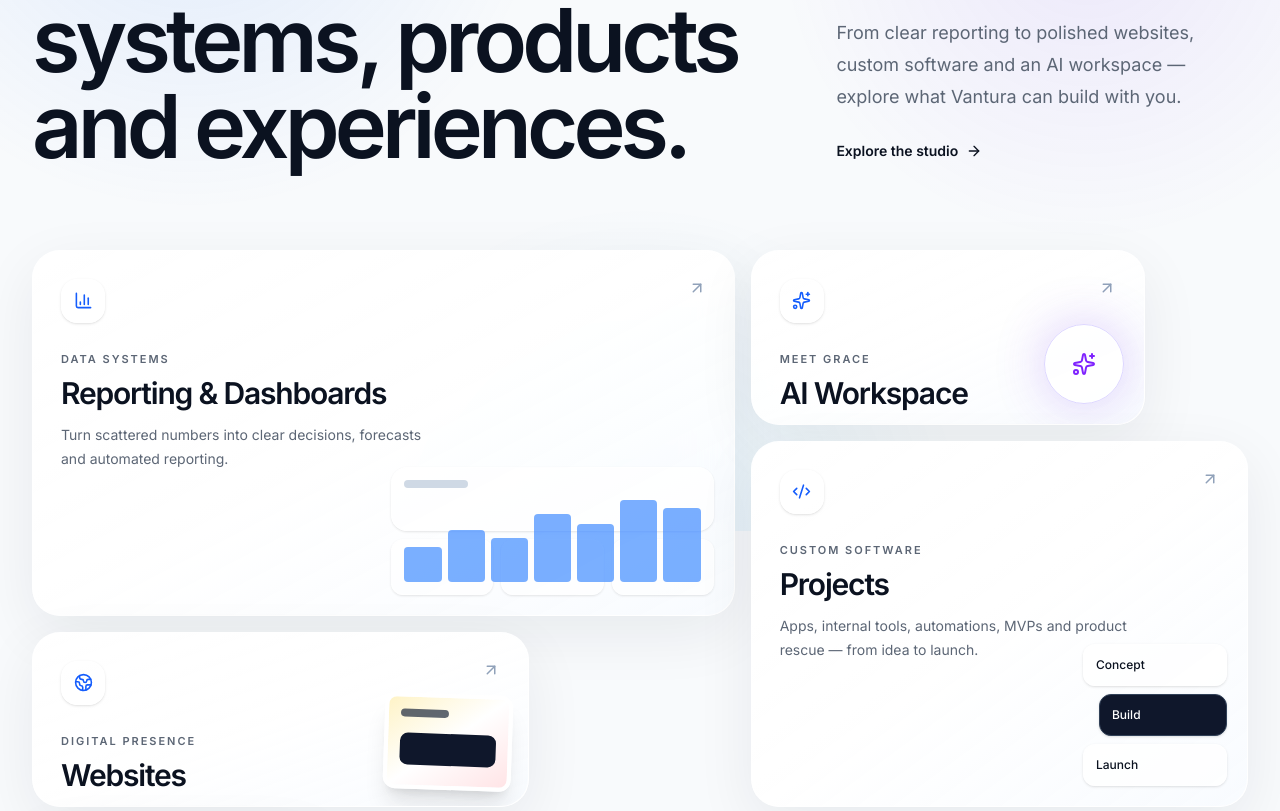
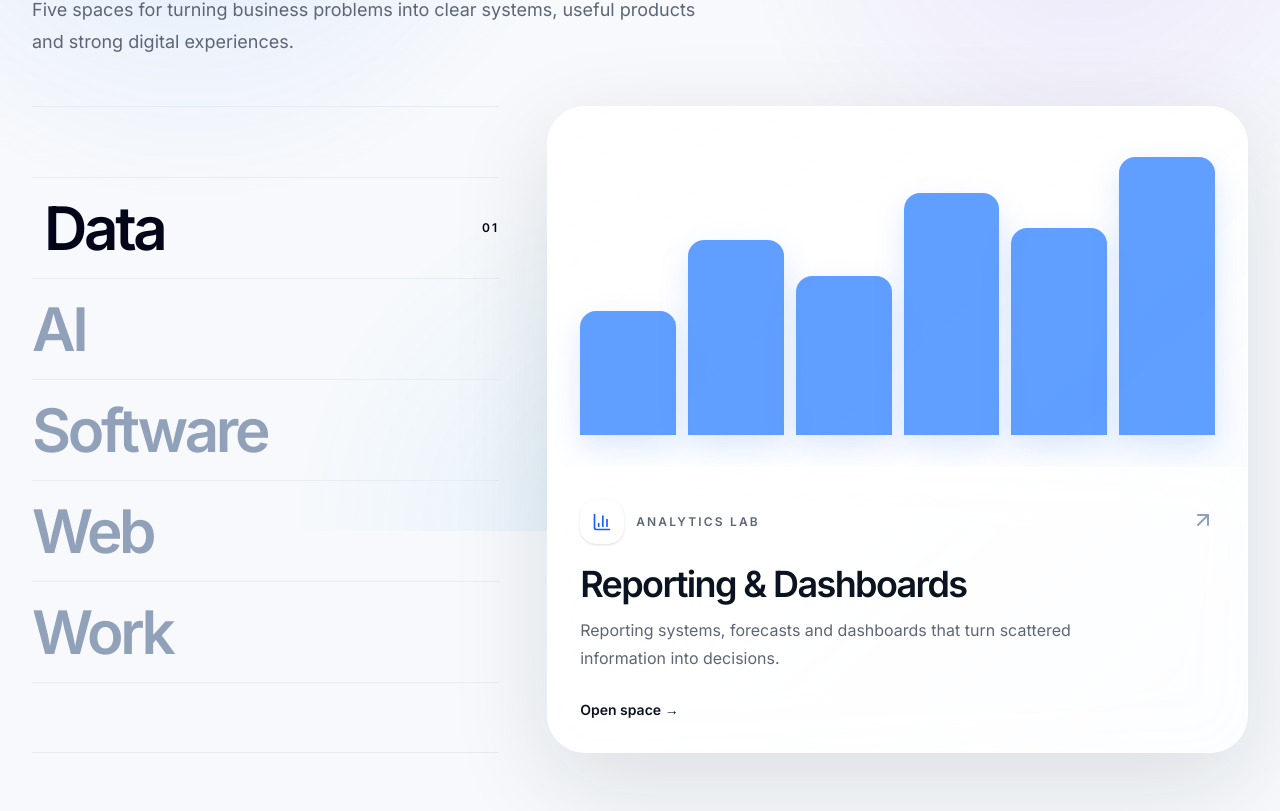
Before and after one commit to rem0ulade/vantura-neu, a Next.js app: page / in a window 1280 px wide. Shown: the part 269-1080 px from the top of the page. Built offline with nearby package versions, Linux system fonts and the light colour scheme.

Commit message:
Redesign homepage as interactive Vantura studio

```diff
--- a/components/LocalizedLanding.tsx
+++ b/components/LocalizedLanding.tsx
@@ -1,76 +1,83 @@
 'use client'
 
 import Link from 'next/link'
-import { ArrowRight, ArrowUpRight, BarChart3, BriefcaseBusiness, Code2, Globe2, Sparkles } from 'lucide-react'
+import { useState } from 'react'
+import { ArrowUpRight, BarChart3, BriefcaseBusiness, Code2, Globe2, Sparkles } from 'lucide-react'
 import { LanguageRedirect } from './LanguageRedirect'
 import { LanguageSwitch } from './LanguageSwitch'
 
 const copy = {
   en: {
     eyebrow: 'Vantura Studios',
-    title: 'Ideas become systems, products and experiences.',
-    intro: 'From clear reporting to polished websites, custom software and an AI workspace — explore what Vantura can build with you.',
-    explore: 'Explore the studio',
-    footer: 'Built with clarity, speed and a strong sense for the actual business problem.',
+    title: 'Enter the studio.',
+    intro: 'Five spaces for turning business problems into clear systems, useful products and strong digital experiences.',
+    open: 'Open space',
     items: [
-      { title: 'Reporting & Dashboards', label: 'Data systems', description: 'Turn scattered numbers into clear decisions, forecasts and automated reporting.', href: '/reporting/', icon: BarChart3, size: 'lg:col-span-7 lg:row-span-2', visual: 'dashboard' },
-      { title: 'AI Workspace', label: 'Meet Grace', description: 'A workspace for orchestrating AI agents, tools and local models in one place.', href: 'https://meet-grace.com/', icon: Sparkles, size: 'lg:col-span-4', visual: 'ai' },
-      { title: 'Projects', label: 'Custom software', description: 'Apps, internal tools, automations, MVPs and product rescue — from idea to launch.', href: '/projects/', icon: Code2, size: 'lg:col-span-5 lg:row-span-2', visual: 'project' },
-      { title: 'Websites', label: 'Digital presence', description: 'Focused, modern websites designed to look sharp and turn attention into action.', href: '/websites/', icon: Globe2, size: 'lg:col-span-5', visual: 'website' },
-      { title: 'Portfolio', label: 'Selected work', description: 'A closer look at concepts, interfaces and practical solutions built by Vantura.', href: '/rem0/portfolio/', icon: BriefcaseBusiness, size: 'lg:col-span-3', visual: 'portfolio' },
+      { word: 'Data', title: 'Reporting & Dashboards', label: 'Analytics Lab', description: 'Reporting systems, forecasts and dashboards that turn scattered information into decisions.', href: '/reporting/', icon: BarChart3, visual: 'data' },
+      { word: 'AI', title: 'AI Workspace', label: 'Meet Grace', description: 'A workspace for orchestrating AI agents, tools and local models in one place.', href: 'https://meet-grace.com/', icon: Sparkles, visual: 'ai' },
+      { word: 'Software', title: 'Projects', label: 'Product Studio', description: 'Apps, internal tools, automations and MVPs — designed, built and launched around the real problem.', href: '/projects/', icon: Code2, visual: 'software' },
+      { word: 'Web', title: 'Websites', label: 'Web Atelier', description: 'Focused websites with a clear position, strong visual direction and a direct path to action.', href: '/websites/', icon: Globe2, visual: 'web' },
+      { word: 'Work', title: 'Portfolio', label: 'Selected work', description: 'Concepts, interfaces and practical solutions built across data, software, AI and the web.', href: '/rem0/portfolio/', icon: BriefcaseBusiness, visual: 'work' },
     ],
   },
   de: {
     eyebrow: 'Vantura Studios',
-    title: 'Aus Ideen werden Systeme, Produkte und Erlebnisse.',
-    intro: 'Von klarem Reporting über starke Websites bis zu individueller Software und einem AI Workspace – entdecke, was Vantura mit dir bauen kann.',
-    explore: 'Studio entdecken',
-    footer: 'Gebaut mit Klarheit, Geschwindigkeit und einem starken Blick für das eigentliche Business-Problem.',
+    title: 'Betritt das Studio.',
+    intro: 'Fünf Räume, in denen aus Business-Problemen klare Systeme, nützliche Produkte und starke digitale Erlebnisse werden.',
+    open: 'Raum öffnen',
     items: [
-      { title: 'Reporting & Dashboards', label: 'Datensysteme', description: 'Aus verteilten Zahlen werden klare Entscheidungen, Forecasts und automatisierte Reports.', href: '/de/reporting/', icon: BarChart3, size: 'lg:col-span-7 lg:row-span-2', visual: 'dashboard' },
-      { title: 'AI Workspace', label: 'Meet Grace', description: 'Ein Workspace, der AI Agents, Tools und lokale Modelle an einem Ort orchestriert.', href: 'https://meet-grace.com/', icon: Sparkles, size: 'lg:col-span-4', visual: 'ai' },
-      { title: 'Projekte', label: 'Individuelle Software', description: 'Apps, interne Tools, Automationen, MVPs und Projekt-Rettung – von der Idee bis zum Launch.', href: '/de/projects/', icon: Code2, size: 'lg:col-span-5 lg:row-span-2', visual: 'project' },
-      { title: 'Websites', label: 'Digitaler Auftritt', description: 'Moderne Websites, die stark aussehen und Aufmerksamkeit in echte Anfragen verwandeln.', href: '/de/websites/', icon: Globe2, size: 'lg:col-span-5', visual: 'website' },
-      { title: 'Portfolio', label: 'Ausgewählte Arbeiten', description: 'Konzepte, Interfaces und praktische Lösungen von Vantura im Detail.', href: '/rem0/portfolio/', icon: BriefcaseBusiness, size: 'lg:col-span-3', visual: 'portfolio' },
+      { word: 'Daten', title: 'Reporting & Dashboards', label: 'Analytics Lab', description: 'Reporting-Systeme, Forecasts und Dashboards, die verteilte Informationen in Entscheidungen übersetzen.', href: '/de/reporting/', icon: BarChart3, visual: 'data' },
+      { word: 'AI', title: 'AI Workspace', label: 'Meet Grace', description: 'Ein Workspace, der AI Agents, Tools und lokale Modelle an einem Ort orchestriert.', href: 'https://meet-grace.com/', icon: Sparkles, visual: 'ai' },
+      { word: 'Software', title: 'Projekte', label: 'Product Studio', description: 'Apps, interne Tools, Automationen und MVPs — geplant, gebaut und veröffentlicht rund um das echte Problem.', href: '/de/projects/', icon: Code2, visual: 'software' },
+      { word: 'Web', title: 'Websites', label: 'Web Atelier', description: 'Fokussierte Websites mit klarer Positionierung, starker Gestaltung und einem direkten Weg zur Anfrage.', href: '/de/websites/', icon: Globe2, visual: 'web' },
+      { word: 'Arbeiten', title: 'Portfolio', label: 'Ausgewählte Arbeiten', description: 'Konzepte, Interfaces und praktische Lösungen aus Daten, Software, AI und Web.', href: '/rem0/portfolio/', icon: BriefcaseBusiness, visual: 'work' },
     ],
   },
 } as const
 
-function Visual({ type }: { type: string }) {
-  if (type === 'dashboard') {
-    return <div className="absolute bottom-5 right-5 hidden w-[46%] grid-cols-3 gap-2 opacity-90 sm:grid"><div className="col-span-3 h-16 rounded-2xl border border-white/50 bg-white/75 p-3 shadow-sm backdrop-blur"><div className="h-2 w-16 rounded-full bg-slate-300" /><div className="mt-3 flex items-end gap-1.5">{[35,52,44,68,58,82,74].map((height)=><span key={height} className="w-full rounded-sm bg-blue-500/70" style={{height}} />)}</div></div>{[1,2,3].map((item)=><div key={item} className="h-14 rounded-xl border border-white/60 bg-white/70 shadow-sm" />)}</div>
-  }
-  if (type === 'project') {
-    return <div className="absolute bottom-5 right-5 hidden w-36 flex-col gap-2 sm:flex">{['Concept','Build','Launch'].map((step,index)=><div key={step} className={`rounded-xl border p-3 text-xs font-medium shadow-sm ${index===1?'ml-4 border-slate-700 bg-slate-900 text-white':'border-white/70 bg-white/80'}`}>{step}</div>)}</div>
-  }
-  if (type === 'website') return <div className="absolute bottom-4 right-4 hidden h-24 w-32 rotate-2 rounded-xl border-4 border-white bg-gradient-to-br from-amber-100 via-white to-rose-100 shadow-xl sm:block"><div className="m-3 h-2 w-12 rounded bg-slate-800/70" /><div className="mx-3 mt-4 h-8 rounded-lg bg-slate-900" /></div>
-  if (type === 'portfolio') return <div className="absolute bottom-4 right-4 hidden grid-cols-2 gap-1.5 sm:grid"><span className="h-10 w-10 rounded-lg bg-slate-900" /><span className="h-10 w-10 rounded-lg bg-blue-100" /><span className="h-10 w-10 rounded-lg bg-amber-100" /><span className="h-10 w-10 rounded-lg bg-white shadow" /></div>
-  return <div className="absolute bottom-5 right-5 hidden h-20 w-20 place-items-center rounded-full border border-violet-200 bg-white/85 shadow-[0_0_50px_rgba(124,58,237,.25)] sm:grid"><Sparkles className="text-violet-600" /></div>
+function Preview({ type }: { type: string }) {
+  if (type === 'data') return <div className="grid h-full grid-cols-6 items-end gap-3 p-8">{[42,66,54,82,70,94].map((height,index)=><div key={index} className="rounded-t-2xl bg-blue-500/75 shadow-[0_12px_30px_rgba(59,130,246,.18)] transition-all duration-700" style={{height:`${height}%`}} />)}</div>
+  if (type === 'ai') return <div className="relative h-full"><div className="absolute left-1/2 top-1/2 grid h-28 w-28 -translate-x-1/2 -translate-y-1/2 place-items-center rounded-full border border-violet-200 bg-white shadow-[0_0_80px_rgba(124,58,237,.25)]"><Sparkles className="text-violet-600" size={34}/></div>{[[20,24],[76,20],[18,75],[78,72]].map(([left,top],index)=><span key={index} className="absolute h-4 w-4 rounded-full bg-violet-300 shadow-[0_0_24px_rgba(124,58,237,.55)]" style={{left:`${left}%`,top:`${top}%`}} />)}</div>
+  if (type === 'software') return <div className="flex h-full items-center justify-center p-8"><div className="w-full max-w-sm space-y-3">{['Concept','Build','Launch'].map((step,index)=><div key={step} className={`rounded-2xl border p-5 text-sm font-medium shadow-sm transition-all duration-500 ${index===1?'translate-x-5 border-slate-800 bg-slate-950 text-white':'border-white/80 bg-white/85'}`}>{step}<span className="float-right text-xs opacity-50">0{index+1}</span></div>)}</div></div>
+  if (type === 'web') return <div className="flex h-full items-center justify-center p-8"><div className="w-full max-w-md rotate-[-1deg] rounded-[28px] border-[8px] border-white bg-gradient-to-br from-amber-100 via-white to-rose-100 p-6 shadow-2xl"><div className="h-3 w-24 rounded-full bg-slate-800/70"/><div className="mt-10 h-20 rounded-2xl bg-slate-950"/><div className="mt-4 grid grid-cols-3 gap-3">{[1,2,3].map(item=><div key={item} className="h-14 rounded-xl bg-white/80 shadow-sm"/>)}</div></div></div>
+  return <div className="grid h-full grid-cols-2 gap-4 p-8"><div className="rounded-[28px] bg-slate-950"/><div className="rounded-[28px] bg-blue-100"/><div className="rounded-[28px] bg-amber-100"/><div className="rounded-[28px] border border-white bg-white shadow-xl"/></div>
 }
 
 export function LocalizedLanding({ locale }: { locale: 'en' | 'de' }) {
   const t = copy[locale]
-  return <div className="min-h-screen overflow-hidden bg-[#f8fafc] text-ink">
-    <LanguageRedirect locale={locale} />
-    <div className="pointer-events-none fixed inset-0 bg-[radial-gradient(circle_at_15%_15%,rgba(59,130,246,.13),transparent_28%),radial-gradient(circle_at_85%_25%,rgba(124,58,237,.09),transparent_25%),radial-gradient(circle_at_50%_100%,rgba(14,165,233,.08),transparent_32%)]" />
-    <header className="relative z-30"><div className="mx-auto flex h-20 max-w-7xl items-center justify-between px-5 lg:px-8"><Link href={locale==='de'?'/de/':'/'} className="text-base font-semibold tracking-[-.03em]">Vantura Studios</Link><LanguageSwitch locale={locale} /></div></header>
-    <main className="relative z-10 mx-auto max-w-7xl px-5 pb-14 pt-7 lg:px-8 lg:pb-24 lg:pt-16">
-      <section className="grid items-end gap-7 lg:grid-cols-[1.3fr_.7fr] lg:gap-10">
-        <div><p className="text-xs font-semibold uppercase tracking-[.24em] text-blue-600">{t.eyebrow}</p><h1 className="mt-4 max-w-5xl text-[42px] font-semibold leading-[.98] tracking-[-.055em] sm:text-7xl lg:mt-5 lg:text-[88px]">{t.title}</h1></div>
-        <div className="pb-2"><p className="max-w-xl text-base leading-7 text-muted sm:text-lg sm:leading-8">{t.intro}</p><a href="#studio" className="mt-5 inline-flex items-center gap-2 text-sm font-semibold lg:mt-7">{t.explore}<ArrowRight size={16} /></a></div>
+  const [active, setActive] = useState(0)
+  const selected = t.items[active]
+  const SelectedIcon = selected.icon
+  const external = selected.href.startsWith('http')
+
+  return <div className="min-h-screen overflow-hidden bg-[#f7f9fc] text-ink">
+    <LanguageRedirect locale={locale}/>
+    <div className="pointer-events-none fixed inset-0 bg-[radial-gradient(circle_at_15%_10%,rgba(59,130,246,.12),transparent_30%),radial-gradient(circle_at_85%_20%,rgba(124,58,237,.09),transparent_28%),radial-gradient(circle_at_50%_100%,rgba(14,165,233,.08),transparent_34%)]"/>
+    <header className="relative z-30"><div className="mx-auto flex h-20 max-w-7xl items-center justify-between px-5 lg:px-8"><Link href={locale==='de'?'/de/':'/'} className="text-base font-semibold tracking-[-.03em]">Vantura Studios</Link><LanguageSwitch locale={locale}/></div></header>
+
+    <main className="relative z-10 mx-auto max-w-7xl px-5 pb-16 pt-6 lg:px-8 lg:pb-20 lg:pt-10">
+      <section className="max-w-3xl"><p className="text-xs font-semibold uppercase tracking-[.24em] text-blue-600">{t.eyebrow}</p><h1 className="mt-4 text-[48px] font-semibold leading-[.95] tracking-[-.06em] sm:text-7xl lg:text-[92px]">{t.title}</h1><p className="mt-6 max-w-2xl text-base leading-7 text-muted sm:text-lg sm:leading-8">{t.intro}</p></section>
+
+      <section className="mt-12 hidden min-h-[560px] grid-cols-[.8fr_1.2fr] gap-12 lg:grid">
+        <nav className="flex flex-col justify-center border-y border-slate-200/80 py-5" aria-label="Studio spaces">
+          {t.items.map((item,index)=><button key={item.word} type="button" onMouseEnter={()=>setActive(index)} onFocus={()=>setActive(index)} onClick={()=>setActive(index)} className={`group flex items-center justify-between border-b border-slate-200/70 py-5 text-left transition first:border-t ${active===index?'text-slate-950':'text-slate-400 hover:text-slate-700'}`}><span className={`text-5xl font-semibold tracking-[-.055em] transition duration-500 xl:text-6xl ${active===index?'translate-x-3':'group-hover:translate-x-2'}`}>{item.word}</span><span className={`text-xs font-semibold uppercase tracking-[.18em] transition ${active===index?'opacity-100':'opacity-0 group-hover:opacity-60'}`}>0{index+1}</span></button>)}
+        </nav>
+
+        <Link href={selected.href} target={external?'_blank':undefined} rel={external?'noreferrer':undefined} className="group relative isolate overflow-hidden rounded-[38px] border border-white/80 bg-white/75 shadow-[0_30px_100px_rgba(15,23,42,.12)] backdrop-blur-xl">
+          <div className="absolute inset-0 -z-10 bg-gradient-to-br from-white via-white/75 to-blue-50/60"/>
+          <div className="grid h-full grid-rows-[1fr_auto]">
+            <div className="relative min-h-[360px] overflow-hidden"><Preview type={selected.visual}/></div>
+            <div className="border-t border-white/80 bg-white/75 p-8 backdrop-blur-xl">
+              <div className="flex items-start justify-between gap-6"><div><div className="flex items-center gap-3"><span className="grid h-11 w-11 place-items-center rounded-2xl border border-white bg-white text-blue-600 shadow-sm"><SelectedIcon size={20}/></span><p className="text-xs font-semibold uppercase tracking-[.18em] text-muted">{selected.label}</p></div><h2 className="mt-5 text-4xl font-semibold tracking-[-.045em]">{selected.title}</h2><p className="mt-3 max-w-xl text-base leading-7 text-muted">{selected.description}</p></div><ArrowUpRight className="mt-2 text-slate-400 transition duration-300 group-hover:translate-x-1 group-hover:-translate-y-1 group-hover:text-slate-950"/></div>
+              <p className="mt-7 text-sm font-semibold">{t.open} <span aria-hidden="true">→</span></p>
+            </div>
+          </div>
+        </Link>
       </section>
-      <section id="studio" className="mt-10 grid gap-3 sm:auto-rows-[230px] sm:gap-4 lg:mt-20 lg:grid-cols-12 lg:auto-rows-[175px]">
-        {t.items.map(({title,label,description,href,icon:Icon,size,visual})=>{
-          const external=href.startsWith('http')
-          return <Link key={title} href={href} target={external?'_blank':undefined} rel={external?'noreferrer':undefined} className={`group relative isolate min-h-[172px] overflow-hidden rounded-[24px] border border-white/80 bg-white/80 p-5 shadow-[0_14px_42px_rgba(15,23,42,.06)] backdrop-blur-xl transition duration-500 active:scale-[.99] sm:min-h-0 sm:rounded-[28px] sm:p-7 sm:shadow-[0_18px_60px_rgba(15,23,42,.07)] sm:hover:-translate-y-1.5 sm:hover:shadow-[0_28px_80px_rgba(15,23,42,.13)] ${size}`}>
-            <div className="absolute inset-0 -z-10 bg-gradient-to-br from-white/95 via-white/75 to-blue-50/45 opacity-90 transition duration-500 sm:group-hover:scale-105" />
-            <div className="flex items-start justify-between gap-4"><span className="grid h-10 w-10 place-items-center rounded-xl border border-white bg-white/85 text-blue-600 shadow-sm sm:h-11 sm:w-11 sm:rounded-2xl"><Icon size={19} /></span><ArrowUpRight size={18} className="text-slate-400 transition duration-300 sm:group-hover:translate-x-1 sm:group-hover:-translate-y-1 sm:group-hover:text-slate-900" /></div>
-            <div className="relative z-10 mt-5 max-w-md pr-1 sm:mt-7"><p className="text-[10px] font-semibold uppercase tracking-[.18em] text-muted sm:text-[11px]">{label}</p><h2 className="mt-1.5 text-[25px] font-semibold tracking-[-.04em] sm:mt-2 sm:text-3xl">{title}</h2><p className="mt-2 max-w-[31rem] text-[13px] leading-5 text-muted sm:mt-3 sm:max-w-sm sm:text-sm sm:leading-6">{description}</p></div>
-            <Visual type={visual} />
-          </Link>
-        })}
+
+      <section className="mt-10 space-y-4 lg:hidden" aria-label="Studio spaces">
+        {t.items.map((item,index)=>{const Icon=item.icon;const isExternal=item.href.startsWith('http');return <Link key={item.word} href={item.href} target={isExternal?'_blank':undefined} rel={isExternal?'noreferrer':undefined} className="group block overflow-hidden rounded-[28px] border border-white/80 bg-white/80 shadow-[0_16px_48px_rgba(15,23,42,.08)] backdrop-blur-xl active:scale-[.99]"><div className="p-5"><div className="flex items-start justify-between"><span className="grid h-10 w-10 place-items-center rounded-xl border border-white bg-white text-blue-600 shadow-sm"><Icon size={19}/></span><span className="text-xs font-semibold text-slate-300">0{index+1}</span></div><p className="mt-6 text-[11px] font-semibold uppercase tracking-[.18em] text-muted">{item.label}</p><h2 className="mt-1 text-[34px] font-semibold tracking-[-.05em]">{item.word}</h2><p className="mt-2 text-sm leading-6 text-muted">{item.description}</p><div className="mt-5 flex items-center justify-between border-t border-slate-100 pt-4"><span className="text-sm font-semibold">{item.title}</span><ArrowUpRight size={18} className="text-slate-400"/></div></div></Link>})}
       </section>
-      <p className="mx-auto mt-10 max-w-2xl text-center text-sm leading-6 text-muted sm:mt-12">{t.footer}</p>
     </main>
   </div>
 }
```
